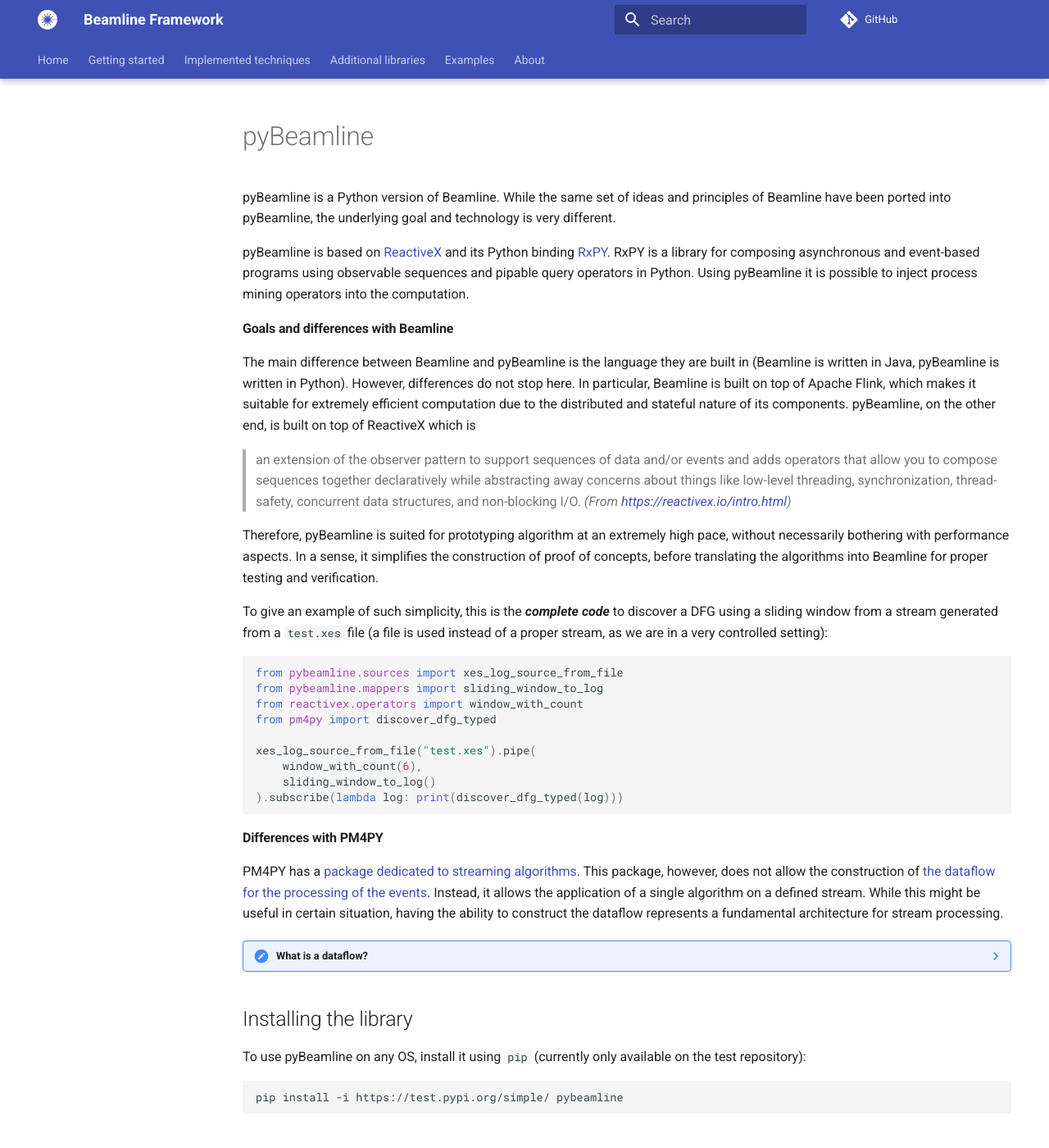
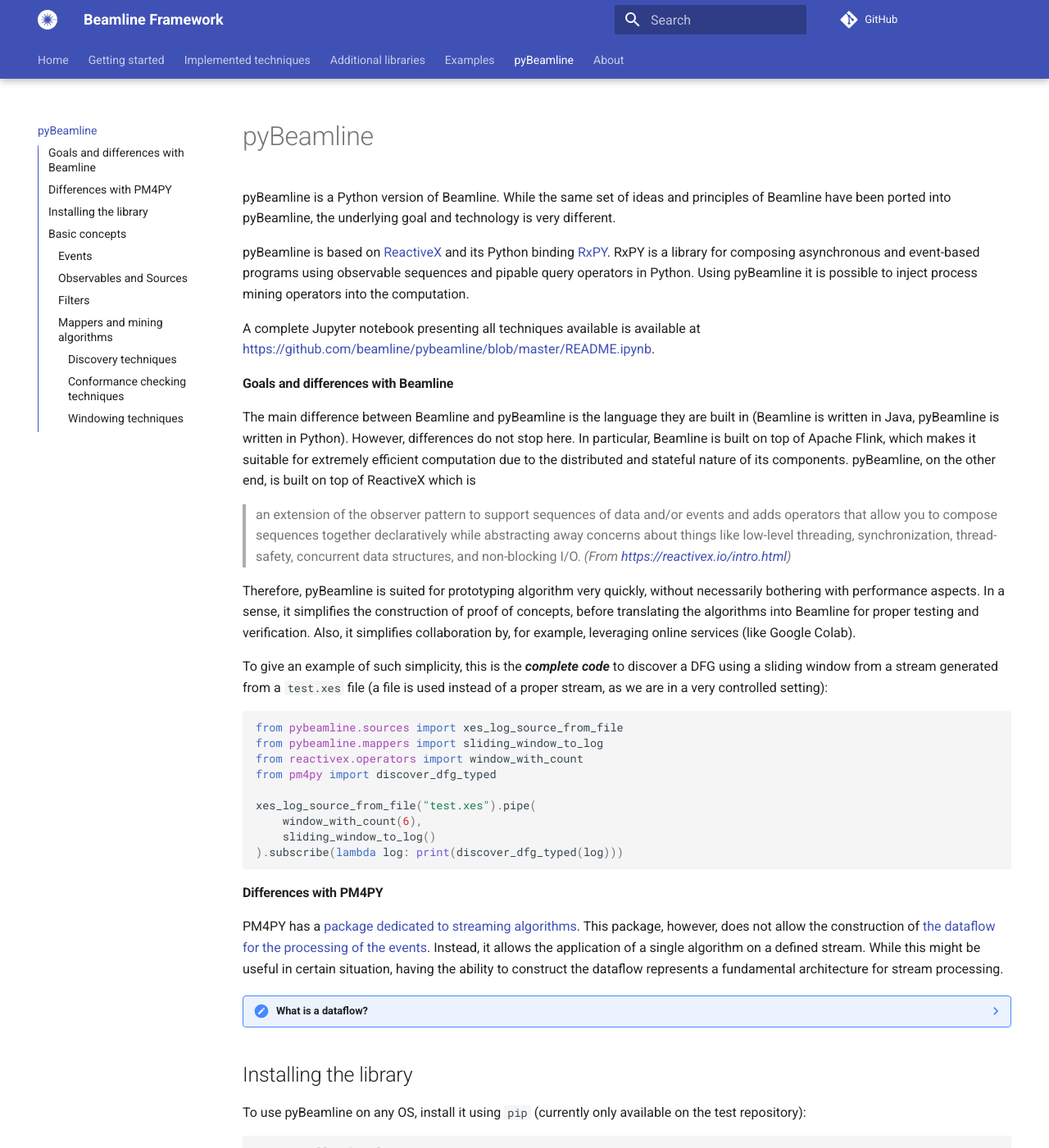
Before and after one commit to beamline/docs, an MkDocs documentation site: the page built from docs/pybeamline.md, in a window 1280 px wide and 1400 px high. Shown: the whole window at 82% size. Built offline with MkDocs 1.6.1 and Material for MkDocs 9.7.7, drawn with Linux system fonts in a browser that asks for light colours; comment, search, counter and statistics services are not loaded; some of the changed lines change nothing that is shown; some of the changed text lies outside the part shown.

Commit message:
Updated pages

````diff
--- a/docs/pybeamline.md
+++ b/docs/pybeamline.md
@@ -3,6 +3,8 @@
 pyBeamline is a Python version of Beamline. While the same set of ideas and principles of Beamline have been ported into pyBeamline, the underlying goal and technology is very different.
 
 pyBeamline is based on [ReactiveX](https://reactivex.io/) and its Python binding [RxPY](https://rxpy.readthedocs.io/en/latest/). RxPY is a library for composing asynchronous and event-based programs using observable sequences and pipable query operators in Python. Using pyBeamline it is possible to inject process mining operators into the computation.
+
+A complete Jupyter notebook presenting all techniques available is available at <https://github.com/beamline/pybeamline/blob/master/README.ipynb>.
 
 
 #### Goals and differences with Beamline
@@ -10,7 +12,7 @@
 The main difference between Beamline and pyBeamline is the language they are built in (Beamline is written in Java, pyBeamline is written in Python). However, differences do not stop here. In particular, Beamline is built on top of Apache Flink, which makes it suitable for extremely efficient computation due to the distributed and stateful nature of its components. pyBeamline, on the other end, is built on top of ReactiveX which is
 > an extension of the observer pattern to support sequences of data and/or events and adds operators that allow you to compose sequences together declaratively while abstracting away concerns about things like low-level threading, synchronization, thread-safety, concurrent data structures, and non-blocking I/O. <cite>(From <https://reactivex.io/intro.html>)</cite>
 
-Therefore, pyBeamline is suited for prototyping algorithm at an extremely high pace, without necessarily bothering with performance aspects. In a sense, it simplifies the construction of proof of concepts, before translating the algorithms into Beamline for proper testing and verification.
+Therefore, pyBeamline is suited for prototyping algorithm very quickly, without necessarily bothering with performance aspects. In a sense, it simplifies the construction of proof of concepts, before translating the algorithms into Beamline for proper testing and verification. Also, it simplifies collaboration by, for example, leveraging online services (like Google Colab).
 
 To give an example of such simplicity, this is the ***complete code*** to discover a DFG using a sliding window from a stream generated from a `test.xes` file (a file is used instead of a proper stream, as we are in a very controlled setting):
 
@@ -52,8 +54,9 @@
 To use pyBeamline on any OS, install it using `pip` (currently only available on the test repository):
 
 ```
-pip install -i https://test.pypi.org/simple/ pybeamline
+pip install pybeamline
 ```
+More information are available at <https://pypi.org/project/pybeamline/>.
 
 
 ## Basic concepts
@@ -224,7 +227,7 @@
 
 pyBeamline comes with some mining algorithms, which are essentially instantiations of [`map`](https://reactivex.io/documentation/operators/map.html) and [`flatMap`](https://reactivex.io/documentation/operators/flatmap.html) operators. This section reports some detail on these.
 
-#### Mining techniques
+#### Discovery techniques
 
 In the core of the pyBeamline library, currently, there is only one mining algorithm implemented:
 
@@ -248,6 +251,99 @@
     ('A', 'C')
     ('C', 'B')
     ```
+
+??? note "Details on `heuristics_miner_lossy_counting`"
+    An algorithm to mine a Heuristics Net using the Lossy Counting algorithm. The Heuristics Net is the same type as in the PM4PY library (see <https://pm4py.fit.fraunhofer.de/documentation#item-3-3>)
+
+    An example of how the algorithm can be used is the following:
+
+    ```python
+    from pybeamline.algorithms.discovery import heuristics_miner_lossy_counting
+
+    log_source(["ABCD", "ABCD"]).pipe(
+        heuristics_miner_lossy_counting(model_update_frequency=4)
+    ).subscribe(lambda x: print(str(x)))
+
+    ```
+    This code will print:
+    ```
+    {'A': (node:A connections:{B:[0.5]}), 'B': (node:B connections:{C:[0.5]}), 'C': (node:C connections:{})}
+    {'C': (node:C connections:{D:[0.5]}), 'D': (node:D connections:{}), 'A': (node:A connections:{B:[0.6666666666666666]}), 'B': (node:B connections:{C:[0.6666666666666666]})}
+    ```
+
+    The algorithm is describe in publications:
+
+    * [Control-flow Discovery from Event Streams](https://andrea.burattin.net/publications/2014-cec)
+    A. Burattin, A. Sperduti, W. M. P. van der Aalst
+    In *Proceedings of the Congress on Evolutionary Computation* (IEEE WCCI CEC 2014); Beijing, China; July 6-11, 2014.
+    * [Heuristics Miners for Streaming Event Data](https://andrea.burattin.net/publications/2012-corr-stream)
+    A. Burattin, A. Sperduti, W. M. P. van der Aalst
+    In *CoRR* abs/1212.6383, Dec. 2012.
+
+
+??? note "Details on `heuristics_miner_lossy_counting_budget`"
+    An algorithm to mine a Heuristics Net using the Lossy Counting with Budget algorithm. The Heuristics Net is the same type as in the PM4PY library (see <https://pm4py.fit.fraunhofer.de/documentation#item-3-3>)
+
+    An example of how the algorithm can be used is the following:
+
+    ```python
+    from pybeamline.algorithms.discovery import heuristics_miner_lossy_counting_budget
+
+    log_source(["ABCD", "ABCD"]).pipe(
+        heuristics_miner_lossy_counting_budget(model_update_frequency=4)
+    ).subscribe(lambda x: print(str(x)))
+    ```
+    This code will print:
+    ```
+    {'A': (node:A connections:{B:[0.5]}), 'B': (node:B connections:{C:[0.5]}), 'C': (node:C connections:{D:[0.5]}), 'D': (node:D connections:{})}
+    {'A': (node:A connections:{B:[0.6666666666666666]}), 'B': (node:B connections:{C:[0.6666666666666666]}), 'C': (node:C connections:{D:[0.6666666666666666]}), 'D': (node:D connections:{})}
+    ```
+
+    The algorithm is describe in publications:
+
+    * [Control-flow Discovery from Event Streams](https://andrea.burattin.net/publications/2014-cec)
+    A. Burattin, A. Sperduti, W. M. P. van der Aalst
+    In *Proceedings of the Congress on Evolutionary Computation* (IEEE WCCI CEC 2014); Beijing, China; July 6-11, 2014.
+    * [Heuristics Miners for Streaming Event Data](https://andrea.burattin.net/publications/2012-corr-stream)
+    A. Burattin, A. Sperduti, W. M. P. van der Aalst
+    In *CoRR* abs/1212.6383, Dec. 2012.
+
+
+#### Conformance checking techniques
+
+Currently only conformance checking using behavioral profiles is supported.
+
+??? note "Details on `behavioral_conformance`"
+    An algorithm to compute the conformance using behavioral patterns.
+
+    An example of how the algorithm can be used is the following:
+
+    ```python
+    from pybeamline.algorithms.conformance import mine_behavioral_model_from_stream, behavioral_conformance
+
+    source = log_source(["ABCD", "ABCD"])
+    reference_model = mine_behavioral_model_from_stream(source)
+    print(reference_model)
+
+    log_source(["ABCD", "ABCD"]).pipe(
+        excludes_activity_filter("A"),
+        behavioral_conformance(reference_model)
+    ).subscribe(lambda x: print(str(x)))
+    ```
+    This code will print:
+    ```
+    ([('A', 'B'), ('B', 'C'), ('C', 'D')], {('A', 'B'): (0, 0), ('B', 'C'): (1, 1), ('C', 'D'): (2, 2)}, {('A', 'B'): 2, ('B', 'C'): 1, ('C', 'D'): 0})
+    (1.0, 0.5, 1)
+    (1.0, 1.0, 1)
+    (1.0, 0.5, 1)
+    (1.0, 1.0, 1)
+    ```
+    The algorithm is describe in the publication:
+
+    * [Online Conformance Checking Using Behavioural Patterns](https://andrea.burattin.net/publications/2018-bpm)
+    A. Burattin, S. van Zelst, A. Armas-Cervantes, B. van Dongen, J. Carmona
+    In *Proceedings of BPM 2018*; Sydney, Australia; September 2018.
+
 
 #### Windowing techniques
 
--- a/mkdocs.yml
+++ b/mkdocs.yml
@@ -3,7 +3,7 @@
 
 nav:
   - Home: index.md
-  - Getting started: getting-started.md
+  - Getting started: getting-started.md.
   - Implemented techniques:
     - Introduction: implemented-techniques/index.md
     - Control-flow discovery:
@@ -27,6 +27,7 @@
       - Speech recognition: examples/speech-recognition.md
       - Wikipedia edits: examples/wikipedia-edits.md
       - OpenSky monitoring: examples/open-sky-monitoring.md
+  - pyBeamline: pybeamline.md
   - About: about.md
 
 theme:
````
